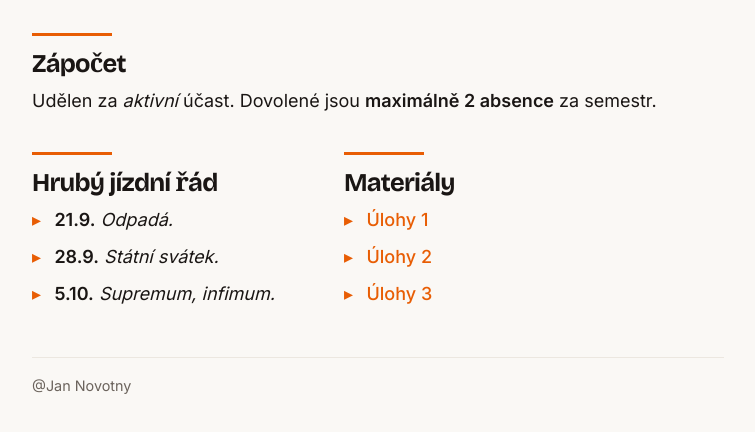
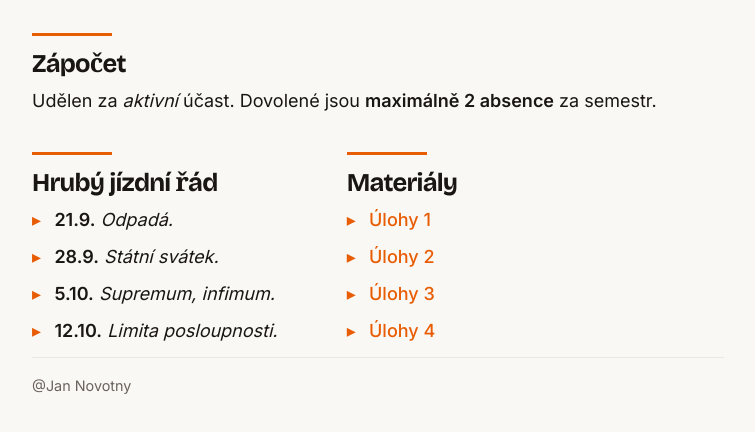
Before and after one commit to craftedbydoing/jan-novotny, a plain HTML site: page courses/PMA1.html in a window 1280 px wide. Shown: the part 334-766 px from the top of the page, without its empty margins (262-1017 px from the left). Drawn offline with nearby package versions, Linux system fonts and the light colour scheme.

Commit message:
Add: PMA1 week 4

```diff
--- a/courses/PMA1.html
+++ b/courses/PMA1.html
@@ -38,6 +38,7 @@
           <li><strong>21.9.</strong> <em>Odpadá.</em></li>
           <li><strong>28.9.</strong> <em>Státní svátek.</em></li>
           <li><strong>5.10.</strong> <em>Supremum, infimum.</em></li>
+          <li><strong>12.10.</strong> <em>Limita posloupnosti.</em></li>
         </ul>
       </div>
       <div>
@@ -46,6 +47,7 @@
           <li><a href="../files/PMA1/2026W/PMA1-sheet01.pdf">Úlohy 1</a></li>
           <li><a href="../files/PMA1/2026W/PMA1-sheet02.pdf">Úlohy 2</a></li>
           <li><a href="../files/PMA1/2026W/PMA1-sheet03.pdf">Úlohy 3</a></li>
+          <li><a href="../files/PMA1/2026W/PMA1-sheet04.pdf">Úlohy 4</a></li>
         </ul>
       </div>
     </div>
```
Also changed, not shown: 1 other file.
